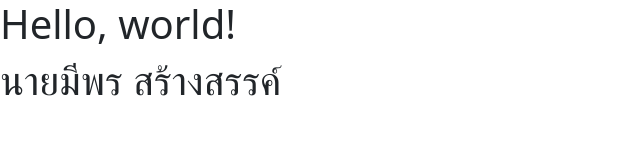
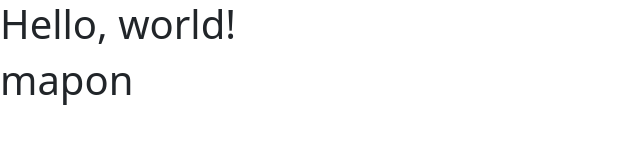
Before and after one commit to Natthawut115-op/web_html, a plain HTML site: page index.html in a window 1280 px wide. Shown: the whole page, without its empty margins (0-640 px from the left). Drawn offline with nearby package versions, Linux system fonts and the light colour scheme.

Commit message:
2nd commit

```diff
--- a/index.html
+++ b/index.html
@@ -8,7 +8,7 @@
   </head>
   <body>
     <h1>Hello, world!</h1>
-    <h1>นายมีพร สร้างสรรค์</h1>
+    <h1>mapon</h1>
     <script src="https://cdn.jsdelivr.net/npm/bootstrap@5.3.3/dist/js/bootstrap.bundle.min.js" integrity="sha384-YvpcrYf0tY3lHB60NNkmXc5s9fDVZLESaAA55NDzOxhy9GkcIdslK1eN7N6jIeHz" crossorigin="anonymous"></script>
   </body>
 </html>
```
